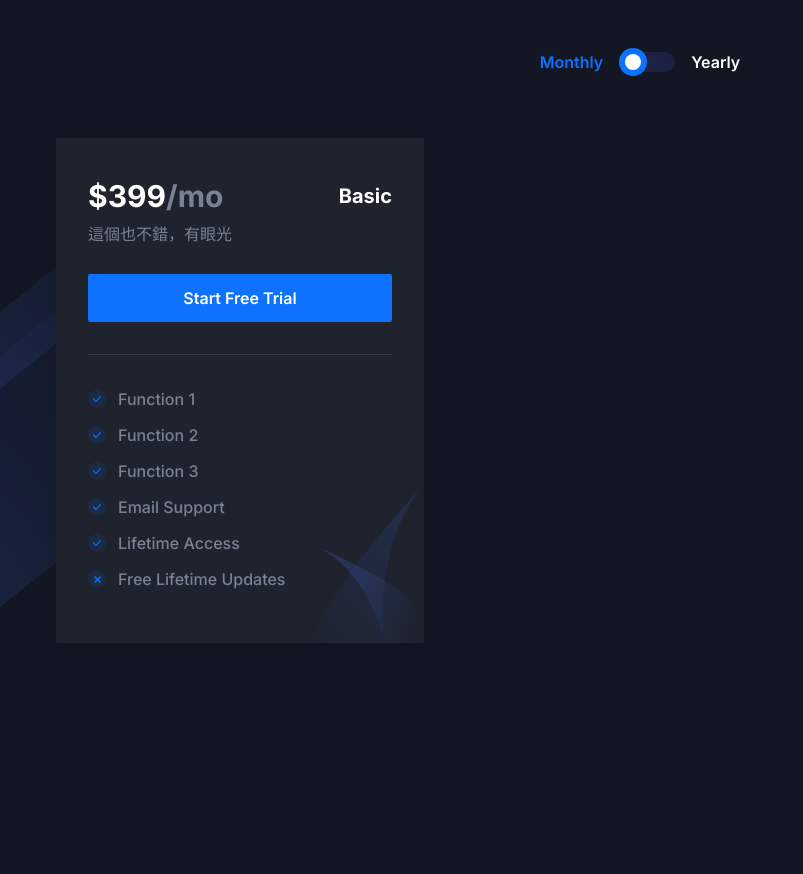
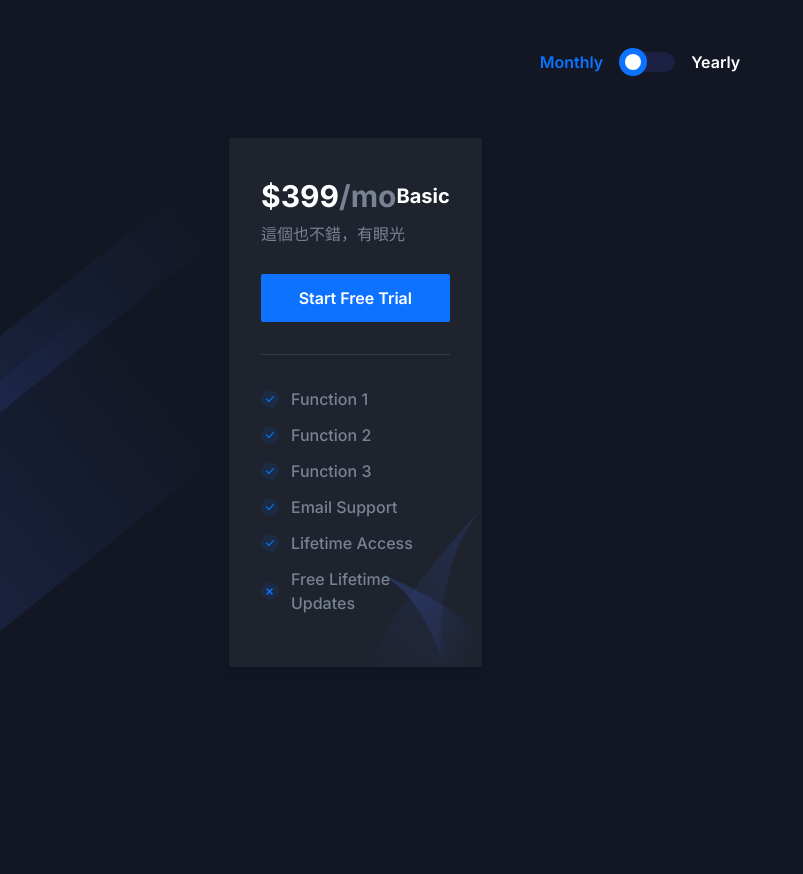
Before and after one commit to IAMongmong/1121_NTUFC_Final_github, a Next.js app: page / in a window 1280 px wide. Shown: the part 820-1694 px from the top of the page, without its empty margins (0-803 px from the left). Built offline with nearby package versions, Linux system fonts and the light colour scheme.

Commit message:
edit README website link & edit pricing table

```diff
--- a/components/Hero/index.tsx
+++ b/components/Hero/index.tsx
@@ -22,7 +22,7 @@ const Hero = () => {
                 </p>
                 <div className="flex flex-col items-center justify-center space-y-4 sm:flex-row sm:space-x-4 sm:space-y-0">
                   <Link
-                    href="https://1121-ntufc-final-github.vercel.app/component/pricing"
+                    href="https://1121-ntufc-final-github.vercel.app/"
                     className="rounded-sm bg-primary px-8 py-4 text-base font-semibold text-white duration-300 ease-in-out hover:bg-primary/80"
                   >
                     🔥 Subscribe
--- a/components/Pricing/index.tsx
+++ b/components/Pricing/index.tsx
@@ -56,7 +56,7 @@ const Pricing = () => {
             </span>
           </div>
         </div>
-
+        <div className="flex justify-center">
           <div className="grid grid-cols-1 gap-x-8 gap-y-10 md:grid-cols-2 lg:grid-cols-3">
             {/* <PricingBox
             packageName="Lite"
@@ -97,6 +97,7 @@ const Pricing = () => {
             <OfferList text="Lifetime Access" status="active" />
             <OfferList text="Free Lifetime Updates" status="active" />
           </PricingBox> */}
+          </div>
         </div>
       </div>
 
```
Also changed, not shown: 1 other file (tests, documents, lock files or other folders). Lines whose indentation alone changed are shown as unchanged.
